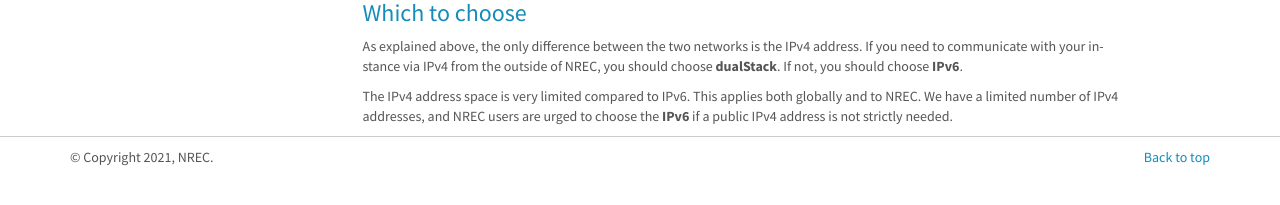
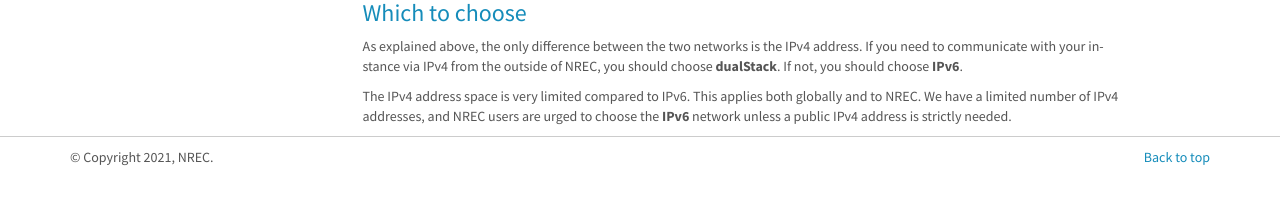
Before and after one commit to norcams/docs-enduser, a Sphinx documentation site: the page built from docs/networks.rst, in a window 1280 px wide. Shown: the part 617-822 px from the top of the page. Built offline with Sphinx 7.4.7, drawn with Linux system fonts in a browser that asks for light colours.

Commit message:
add networks doc

```diff
--- a/docs/networks.rst
+++ b/docs/networks.rst
@@ -45,5 +45,5 @@ not, you should choose **IPv6**.
 
 The IPv4 address space is very limited compared to IPv6. This applies
 both globally and to NREC. We have a limited number of IPv4 addresses,
-and NREC users are urged to choose the **IPv6** if a public IPv4
-address is not strictly needed.
+and NREC users are urged to choose the **IPv6** network unless a
+public IPv4 address is strictly needed.
```
